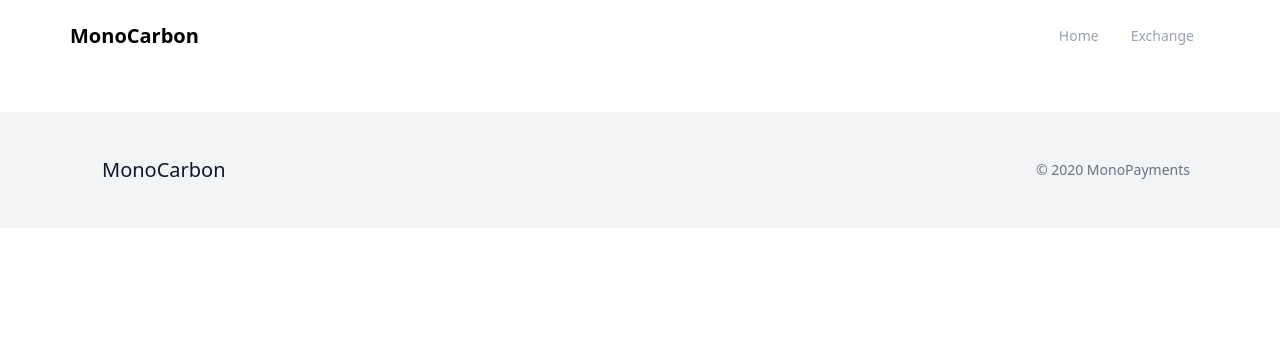
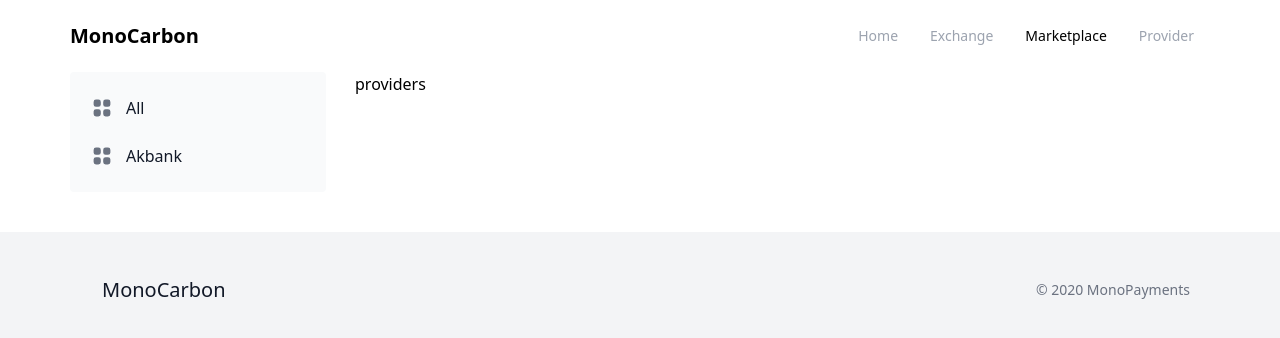
Before and after one commit to monopayments/mono-carbon, a React (Create React App) app in the folder frontend/: page /marketplace in a window 1280 px wide. Shown: the top 338 px of the page. Built offline with nearby package versions, Linux system fonts and the light colour scheme.

Commit message:
add marketplace/provier/detail page basics

```diff
--- a/frontend/src/App.js
+++ b/frontend/src/App.js
@@ -1,7 +1,7 @@
 function App() {
   return (
     <div>
-      <h1 class="underline">MonoCarbon</h1>
+      <h1 className="underline">MonoCarbon</h1>
     </div>
   );
 }
--- a/frontend/src/components/Header.jsx
+++ b/frontend/src/components/Header.jsx
@@ -69,6 +69,36 @@ const Header = () => {
                   Exchange
                 </Link>
               </li>
+              <li>
+                <Link
+                  to="/marketplace"
+                  className={
+                    location.pathname === '/marketplace'
+                      ? 'block py-2 pr-4 pl-3 md:p-0'
+                      : 'block py-2 pr-4 pl-3 text-gray-400 md:border-0 md:p-0'
+                  }
+                  onClick={() => {
+                    setIsNavExpanded(false);
+                  }}
+                >
+                  Marketplace
+                </Link>
+              </li>
+              <li>
+                <Link
+                  to="/provider"
+                  className={
+                    location.pathname === '/provider'
+                      ? 'block py-2 pr-4 pl-3 md:p-0'
+                      : 'block py-2 pr-4 pl-3 text-gray-400 md:border-0 md:p-0'
+                  }
+                  onClick={() => {
+                    setIsNavExpanded(false);
+                  }}
+                >
+                  Provider
+                </Link>
+              </li>
             </ul>
           </div>
         </div>
--- a/frontend/src/components/SvgIcon.jsx
+++ b/frontend/src/components/SvgIcon.jsx
@@ -54,6 +54,17 @@ const SvgIcon = (props) => {
           </g>
         </svg>
       );
+    case 'list':
+      return (
+        <svg
+          className={props.className}
+          fill="currentColor"
+          viewBox="0 0 20 20"
+          xmlns="http://www.w3.org/2000/svg"
+        >
+          <path d="M5 3a2 2 0 00-2 2v2a2 2 0 002 2h2a2 2 0 002-2V5a2 2 0 00-2-2H5zM5 11a2 2 0 00-2 2v2a2 2 0 002 2h2a2 2 0 002-2v-2a2 2 0 00-2-2H5zM11 5a2 2 0 012-2h2a2 2 0 012 2v2a2 2 0 01-2 2h-2a2 2 0 01-2-2V5zM11 13a2 2 0 012-2h2a2 2 0 012 2v2a2 2 0 01-2 2h-2a2 2 0 01-2-2v-2z"></path>
+        </svg>
+      );
     default:
       return null;
   }
--- a/frontend/src/index.css
+++ b/frontend/src/index.css
@@ -13,8 +13,8 @@
     fill: none;
     transition: stroke-dasharray 400ms, stroke-dashoffset 400ms;
     stroke: #333;
-    stroke-width: 5;
-    stroke-linecap: round;
+    strokeWidth: 5;
+    strokeLinecap: round;
 }
 .svg-trigger path:nth-child(1) {
     stroke-dasharray: 40 160;
--- a/frontend/src/index.js
+++ b/frontend/src/index.js
@@ -5,6 +5,10 @@ import Layout from './components/Layout';
 // pages
 import Home from './pages/home.js';
 import Exchange from './pages/exchange.js';
+import Marketplace from './pages/marketplace.js';
+import Detail from './pages/detail.js';
+import Provider from './pages/provider.js';
+import Error from './pages/error.js';
 
 import { BrowserRouter as Router, Routes, Route } from 'react-router-dom';
 
@@ -16,6 +20,11 @@ root.render(
         <Routes>
           <Route path="/" element={<Home />}></Route>
           <Route path="/exchange" element={<Exchange />}></Route>
+          <Route path="/marketplace" element={<Marketplace />}></Route>
+          <Route path="/provider" element={<Provider />}></Route>
+          <Route path="/detail/:id" element={<Detail />}></Route>
+          <Route path="*" element={<Error code="404" />}></Route>
+
         </Routes>
       </Layout>
     </Router>
--- /dev/null
+++ b/frontend/src/pages/detail.js
@@ -0,0 +1,13 @@
+import { useParams } from 'react-router-dom';
+
+const Detail = () => {
+  const { id } = useParams();
+  return (
+    <div>
+      <h1>Detail</h1>
+      <p>{id}</p>
+    </div>
+  );
+};
+
+export default Detail;
--- /dev/null
+++ b/frontend/src/pages/error.js
@@ -0,0 +1,48 @@
+import React from 'react';
+import { Link } from 'react-router-dom';
+
+const Error = ({ code }) => {
+  if (code === '404') {
+    return (
+      <div className="w-full min-h-screen flex items-center justify-center">
+        <div className="flex flex-col items-center justify-center">
+          <h1 className="text-9xl font-extrabold tracking-widest">404</h1>
+          <div className="bg-[#FF6A3D] px-2 text-sm rounded rotate-12 absolute">
+            Page Not Found
+          </div>
+          <button className="mt-5">
+            <span className="relative inline-block text-sm font-medium text-[#FF6A3D] group active:text-orange-500 focus:outline-none focus:ring">
+              <span className="absolute inset-0 transition-transform translate-x-0.5 translate-y-0.5 bg-[#FF6A3D] group-hover:translate-y-0 group-hover:translate-x-0"></span>
+
+              <span className="relative block px-8 py-3 bg-[#1A2238] border border-current">
+                <Link to="/">Go Home</Link>
+              </span>
+            </span>
+          </button>
+        </div>
+      </div>
+    );
+  } else {
+    return (
+      <div className="w-full min-h-screen flex items-center justify-center">
+        <div className="flex items-center justify-center">
+          <h1 className="text-9xl font-extrabold tracking-widest">{code}</h1>
+          <div className="bg-[#FF6A3D] px-2 text-sm rounded rotate-12 absolute">
+            Internal Error
+          </div>
+          <button className="mt-5">
+            <span className="relative inline-block text-sm font-medium text-[#FF6A3D] group active:text-orange-500 focus:outline-none focus:ring">
+              <span className="absolute inset-0 transition-transform translate-x-0.5 translate-y-0.5 bg-[#FF6A3D] group-hover:translate-y-0 group-hover:translate-x-0"></span>
+
+              <span className="relative block px-8 py-3 bg-[#1A2238] border border-current">
+                <Link to="/">Go Home</Link>
+              </span>
+            </span>
+          </button>
+        </div>
+      </div>
+    );
+  }
+};
+
+export default Error;
--- /dev/null
+++ b/frontend/src/pages/marketplace.js
@@ -0,0 +1,43 @@
+import SvgIcon from "../components/SvgIcon";
+
+function Marketplace() {
+  return (
+    <section className="w-full relative flex flex-col justify-center items-center">
+      <div className="container w-full flex items-center justify-center bg-red">
+        <div className="w-full flex">
+          <div className="w-3/12">
+            <aside className="w-64" aria-label="Sidebar">
+              <div className="px-3 py-4 overflow-y-auto rounded bg-gray-50">
+                <ul className="space-y-2">
+                  <li>
+                    <a
+                      href="/#"
+                      className="flex items-center p-2 text-base font-normal text-gray-900 rounded-lg hover:bg-gray-100"
+                    >
+                      <SvgIcon icon="list" className="flex-shrink-0 w-6 h-6 text-gray-500 transition duration-75 group-hover:text-gray-900" />
+                      <span className="ml-3">All</span>
+                    </a>
+                  </li>
+                  <li>
+                    <a
+                      href="/#"
+                      className="flex items-center p-2 text-base font-normal text-gray-900 rounded-lg hover:bg-gray-100"
+                    >
+                      <SvgIcon icon="list" className="flex-shrink-0 w-6 h-6 text-gray-500 transition duration-75 group-hover:text-gray-900" />
+                      <span className="ml-3">Akbank</span>
+                    </a>
+                  </li>
+                </ul>
+              </div>
+            </aside>
+          </div>
+          <div className="w-9/12">
+            <h2>providers</h2>
+          </div>
+        </div>
+      </div>
+    </section>
+  );
+}
+
+export default Marketplace;
--- /dev/null
+++ b/frontend/src/pages/provider.js
@@ -0,0 +1,7 @@
+const Provider = () => {
+  return (
+    <div>Provider</div>
+  )
+}
+
+export default Provider
```
Also changed, not shown: frontend/src/pages/home.js (+18 -18 lines).
